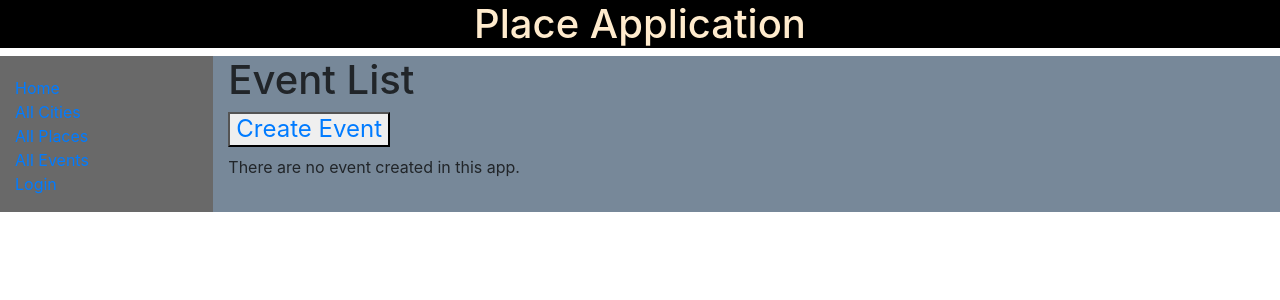
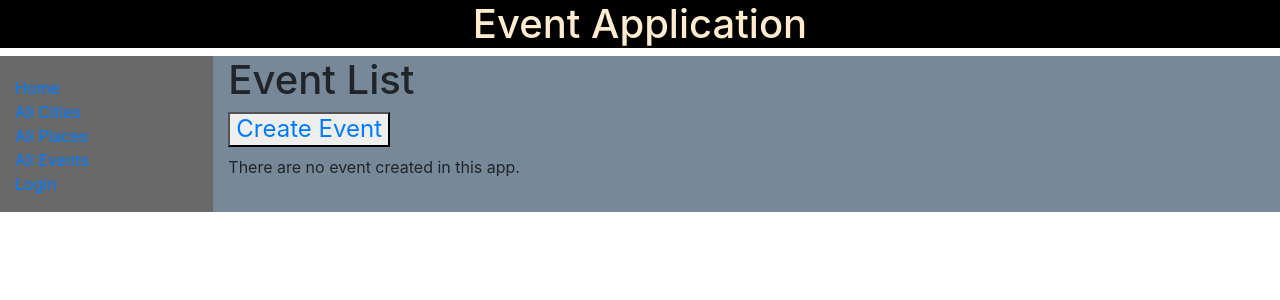
Before and after one commit to Mithilesh-M/EventApp-Django, a Django app: page /eventapp/events/ in a window 1280 px wide. Shown: the top 300 px of the page. Run offline with Django 3.2, Linux system fonts and the light colour scheme; data that the repository does not hold is empty; parts of the project's set-up code (start-up, migrations or seed data) failed here and were passed over.

Commit message:
Update home page in event app
Updated title in home page

```diff
--- a/placeapp/templates/base_generic.html
+++ b/placeapp/templates/base_generic.html
@@ -10,7 +10,7 @@
   <link rel="stylesheet" href="{% static 'css/styles.css' %}">
 </head>
 <body>
-  <h1 class="title">Place Application</h1>
+  <h1 class="title">Event Application</h1>
   <div class="container-fluid mypage">
     <div class="row">
       <div class="mysidebar col-sm-2">
```
